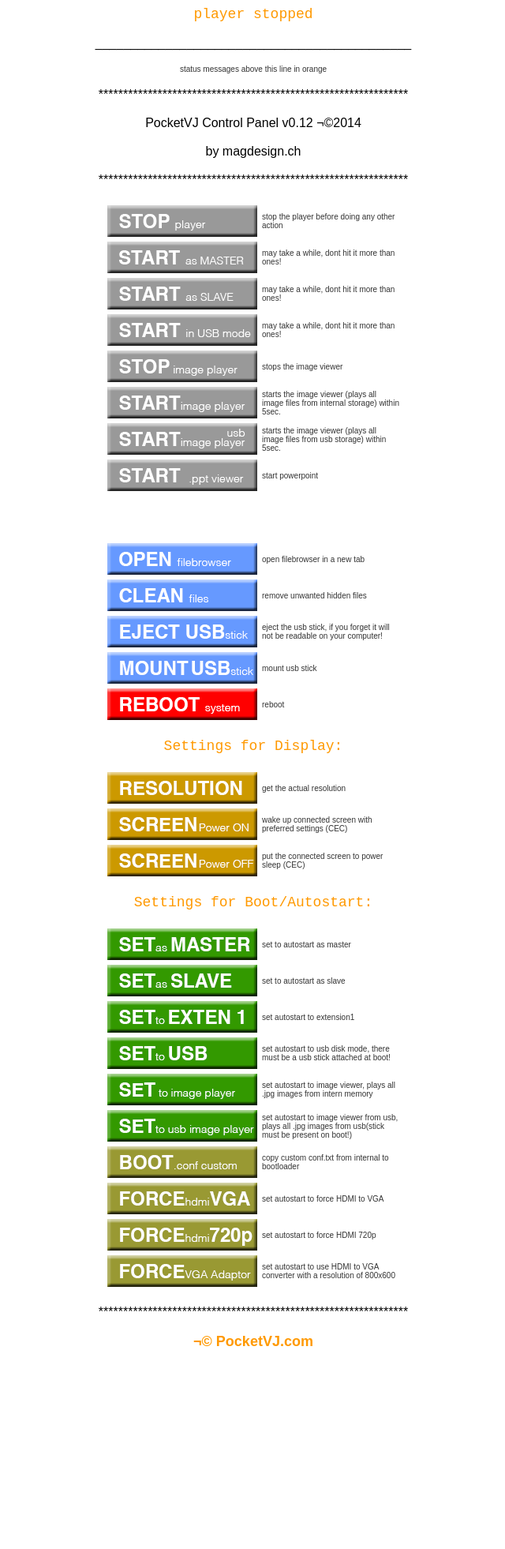
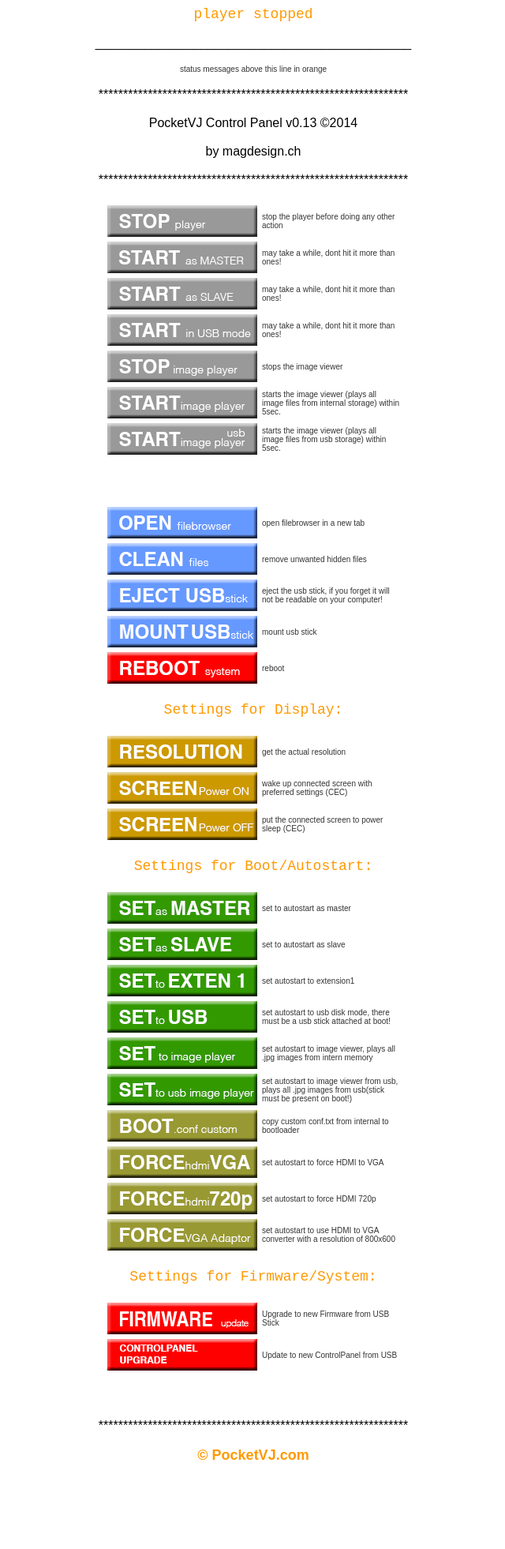
Before and after one commit to magdesign/PocketVJ, a PHP site: page /index.php?action=stop in a window 1280 px wide. Shown: the top 1962 px of the page at 79% size, without its empty margins (319-959 px from the left). Before the commit the page ends 1705 px from the top, so only its background shows below. Run offline with PHP 8.4, Linux system fonts and the light colour scheme.

Commit message:
Adding Firmware upgrade feauture
added function to upgrade firmware and upgrade controlpanel

```diff
--- a/index.php
+++ b/index.php
@@ -136,6 +136,19 @@ if ($_GET['action'] == 'screenoff') {
 	system("sudo /opt/vc/bin/tvservice -o");
 }
 
+if ($_GET['action'] == 'firmware') {
+	echo "upgrade player and sync";
+	system("sudo cp /media/usb/omxplayer /usr/bin/omxplayer");
+	system("sudo cp /media/usb/omxplayer.bin /usr/bin/omxplayer.bin");
+	system("sudo cp /media/usb/omxplayer-sync /usr/bin/omxplayer-sync");
+
+}
+
+if ($_GET['action'] == 'controlpanel') {
+	echo "update controlpanel";
+	system("sudo cp -r /media/usb/www/* /var/www");
+
+}
 
 ?><!DOCTYPE html PUBLIC "-//W3C//DTD XHTML 1.0 Transitional//EN" "http://www.w3.org/TR/xhtml1/DTD/xhtml1-transitional.dtd">
 <html xmlns="http://www.w3.org/1999/xhtml">
@@ -193,126 +206,134 @@ function MM_preloadImages() { //v3.0
 <p class="header_02"><span class="header_02top">_____________________________________________</span></p>
 <p class="header_02"><span class="header_02top"><span class="description">status messages above this line in orange</span></span></p>
 <p class="header_02"><span class="header_02top">***************************************************************</span></p>
-<p class="header_02"><span class="header_02top">PocketVJ Control Panel </span><span class="header_02top">v0.12 ¬©2014 </span></p>
+<p class="header_02"><span class="header_02top">PocketVJ Control Panel </span><span class="header_02top">v0.13 ©2014 </span></p>
 <p class="header_02"><span class="header_02top">by magdesign.ch</span></p>
 <p class="header_02"><span class="header_02top">***************************************************************</span></p>
 <table width="380" border="0" align="center" cellspacing="4">
   <tr>
     <td width="190" height="40"><a href="?action=stop"><img src="pics/stop.png" width="190" height="40" alt="STOP" /></a></td>
-    <td width="190" height="40" class="description">stop the player before doing any other action</td>
+    <td width="190" height="40" class="description"><p align="left">stop the player before doing any other action</p></td>
   </tr>
   <tr>
     <td height="40"><a href="?action=startmaster"><img src="pics/start.png" width="190" height="40" alt="START" /></a></td>
-    <td width="190" height="40" class="description">may take a while, dont hit it more than ones!</td>
+    <td width="190" height="40" class="description"><div align="left">may take a while, dont hit it more than ones!</div></td>
   </tr>
   <tr>
     <td width="190" height="40"><a href="?action=startslave"><img src="pics/start_slave.png" width="190" height="40" alt="START_slave" /></a></td>
-    <td width="190" height="40" class="description">may take a while, dont hit it more than ones!</td>
+    <td width="190" height="40" class="description"><div align="left">may take a while, dont hit it more than ones!</div></td>
   </tr>
   <tr>
     <td height="40"><a href="?action=startusb"><img src="pics/start_usb.png" width="190" height="40" alt="START_usb" /></a></td>
-    <td width="190" height="40" class="description">may take a while, dont hit it more than ones!</td>
+    <td width="190" height="40" class="description"><div align="left">may take a while, dont hit it more than ones!</div></td>
   </tr>
   <tr>
     <td height="40"><a href="?action=stopimage"><img src="pics/stopimage.png" width="190" height="40" alt="stop image viewer" /></a></td>
-    <td height="40" class="description">stops the image viewer</td>
+    <td height="40" class="description"><div align="left">stops the image viewer</div></td>
   </tr>
   <tr>
     <td height="40"><a href="?action=image"><img src="pics/start_image.png" width="190" height="40" alt="imageplayer" /></a></td>
-    <td height="40" class="description">starts the image viewer (plays all image files from internal storage) within 5sec.</td>
+    <td height="40" class="description"><div align="left">starts the image viewer (plays all image files from internal storage) within 5sec.</div></td>
   </tr>
   <tr>
     <td height="40"><a href="?action=imageusb"><img src="pics/start_imageusb.png" width="190" height="40" alt="imageplayer from usb" /></a></td>
-    <td height="40" class="description">starts the image viewer (plays all image files from usb storage) within 5sec.</td>
-  </tr>
-  <tr>
-    <td height="40"><a href="?action=startppt"><img src="pics/start_ppt.png" width="190" height="40" alt="start ppt" /></a></td>
-    <td height="40" class="description">start powerpoint</td>
+    <td height="40" class="description"><div align="left">starts the image viewer (plays all image files from usb storage) within 5sec.</div></td>
   </tr>
 </table>
 <p>&nbsp;</p>
 <table width="380" border="0" align="center" cellspacing="4">
   <tr>
     <td width="190" height="40"><a href="/eXtplorer/index.php" target="new"><img src="pics/open.png" width="190" height="40" alt="OPEN_filebrowser" /></a></td>
-    <td width="190" height="40" class="description">open filebrowser in a new tab</td>
+    <td width="190" height="40" class="description"><p align="left">open filebrowser in a new tab</p></td>
   </tr>
   <tr>
     <td width="190" height="40"><a href="?action=clean"><img src="pics/clean.png" width="190" height="40" alt="CLEAN" /></a></td>
-    <td width="190" height="40" class="description">remove unwanted hidden files</td>
+    <td width="190" height="40" class="description"><p align="left">remove unwanted hidden files</p></td>
   </tr>
   <tr>
     <td width="190" height="40"><a href="?action=eject"><img src="pics/eject.png" width="190" height="40" alt="EJECT" /></a></td>
-    <td width="190" height="40" class="description">eject the usb stick, if you forget it will not be readable on your computer!</td>
+    <td width="190" height="40" class="description"><p align="left">eject the usb stick, if you forget it will not be readable on your computer!</p></td>
   </tr>
   <tr>
     <td width="190" height="40"><a href="?action=mount"><img src="pics/mount.png" width="190" height="40" alt="MOUNT" /></a></td>
-    <td width="190" height="40" class="description"><p>mount usb stick</p></td>
+    <td width="190" height="40" class="description"><p align="left">mount usb stick</p></td>
   </tr>
   <tr>
     <td width="190" height="40"><a href="?action=reboot"><img src="pics/reboot.png" width="190" height="40" alt="REBOOT" /></a></td>
-    <td width="190" height="40" class="description">reboot</td>
+    <td width="190" height="40" class="description"><p align="left">reboot</p></td>
   </tr>
 </table>
 <p>Settings for Display:</p>
 <table width="380" border="0" align="center" cellspacing="4">
   <tr>
     <td height="40"><a href="?action=getresolution"><img src="pics/resolution.png" width="190" height="40" alt="RESOLUTION" /></a></td>
-    <td width="190" height="40" class="description">get the actual resolution</td>
+    <td width="190" height="40" class="description"><p align="left">get the actual resolution</p></td>
   </tr>
   <tr>
     <td width="190" height="40"><a href="?action=screenon"><img src="pics/screen_on.png" width="190" height="40" alt="screen on" /></a></td>
-    <td width="190" height="40" class="description">wake up connected screen with preferred settings (CEC)</td>
+    <td width="190" height="40" class="description"><p align="left">wake up connected screen with preferred settings (CEC)</p></td>
   </tr>
   <tr>
     <td width="190" height="40"><a href="?action=screenoff"><img src="pics/screen_off.png" width="190" height="40" alt="screen off" /></a></td>
-    <td width="190" height="40" class="description"><p>put the connected screen to power sleep (CEC)</p></td>
+    <td width="190" height="40" class="description"><p align="left">put the connected screen to power sleep (CEC)</p></td>
   </tr>
 </table>
 <p>Settings for Boot/Autostart:</p>
 <table width="380" border="0" align="center" cellspacing="4">
   <tr>
     <td width="190" height="40"><a href="?action=master"><img src="pics/setmaster.png" width="190" height="40" alt="MASTER" /></a></td>
-    <td width="190" height="40" class="description">set to autostart as master</td>
+    <td width="190" height="40" class="description"><p align="left">set to autostart as master</p></td>
   </tr>
   <tr>
     <td width="190" height="40"><a href="?action=slave"><img src="pics/setslave.png" width="190" height="40" alt="SLAVE" /></a></td>
-    <td width="190" height="40" class="description">set to autostart as slave</td>
+    <td width="190" height="40" class="description"><p align="left">set to autostart as slave</p></td>
   </tr>
   <tr>
     <td height="40"><a href="?action=extension1"><img src="pics/extension1.png" width="190" height="40" alt="EXT1" /></a></td>
-    <td width="190" height="40" class="description">set autostart to extension1</td>
+    <td width="190" height="40" class="description"><p align="left">set autostart to extension1</p></td>
   </tr>
   <tr>
     <td width="190" height="40"><a href="?action=usb"><img src="pics/setusb.png" width="190" height="40" alt="USB" /></a></td>
-    <td width="190" height="40" class="description">set autostart to usb disk mode, there must be a usb stick attached at boot!</td>
+    <td width="190" height="40" class="description"><p align="left">set autostart to usb disk mode, there must be a usb stick attached at boot!</p></td>
   </tr>
   <tr>
     <td height="40"><a href="?action=setimage"><img src="pics/setimage.png" width="190" height="40" alt="set image player" /></a></td>
-    <td height="40" class="description">set autostart to image viewer, plays all .jpg images from intern memory</td>
+    <td height="40" class="description"><p align="left">set autostart to image viewer, plays all .jpg images from intern memory</p></td>
   </tr>
   <tr>
     <td height="40"><a href="?action=setimageusb"><img src="pics/setimageusb.png" width="190" height="40" alt="set usb image player" /></a></td>
-    <td height="40" class="description">set autostart to image viewer from usb, plays all .jpg images from usb(stick must be present on boot!)</td>
+    <td height="40" class="description"><p align="left">set autostart to image viewer from usb, plays all .jpg images from usb(stick must be present on boot!)</p></td>
   </tr>
   <tr>
     <td height="40"><a href="?action=bootconf"><img src="pics/bootconf.png" width="190" height="40" alt="boot conf custom" /></a></td>
-    <td height="40" class="description">copy custom conf.txt from internal to bootloader</td>
+    <td height="40" class="description"><p align="left">copy custom conf.txt from internal to bootloader</p></td>
   </tr>
   <tr>
     <td width="190" height="40"><a href="?action=hdmi1"><img src="pics/hdmi1.png" width="190" height="40" alt="HDMI1" /></a></td>
-    <td width="190" height="40" class="description"><p>set autostart to force HDMI to VGA</p></td>
+    <td width="190" height="40" class="description"><p align="left">set autostart to force HDMI to VGA</p></td>
   </tr>
   <tr>
     <td width="190" height="40"><a href="?action=hdmi4"><img src="pics/hdmi4.png" width="190" height="40" alt="HDMI4" /></a></td>
-    <td width="190" height="40" class="description">set autostart to force HDMI 720p</td>
+    <td width="190" height="40" class="description"><p align="left">set autostart to force HDMI 720p</p></td>
   </tr>
   <tr>
     <td height="40"><a href="?action=forcevga"><img src="pics/forcevga.png" width="190" height="40" alt="force vga" /></a></td>
-    <td height="40" class="description">set autostart to use HDMI to VGA converter with a resolution of 800x600</td>
+    <td height="40" class="description"><p align="left">set autostart to use HDMI to VGA converter with a resolution of 800x600</p></td>
   </tr>
 </table>
+<p>Settings for Firmware/System:</p>
+<table width="380" border="0" align="center" cellspacing="4">
+  <tr>
+    <td width="190" height="40"><a href="?action=firmware"><img src="pics/firmware_update.png" width="190" height="40" alt="MASTER" /></a></td>
+    <td width="190" height="40" class="description"><p align="left">Upgrade to new Firmware from USB Stick</p></td>
+  </tr>
+  <tr>
+    <td height="40"><a href="?action=controlpanel"><img src="pics/cp_upgrade.png" width="190" height="40" alt="update" /></a></td>
+    <td height="40" class="description"><p align="left">Update to new ControlPanel from USB</p></td>
+  </tr>
+</table>
+<p>&nbsp;</p>
 <p><span class="header_02top">***************************************************************</span></p>
-<p class="header_02">¬© PocketVJ.com</p>
+<p class="header_02">© PocketVJ.com</p>
 <p>&nbsp;</p>
 <p>&nbsp;</p>
 <p>&nbsp;</p>
```
Also changed, not shown: pics/cp_upgrade.png (added), pics/firmware_update.png (added).
